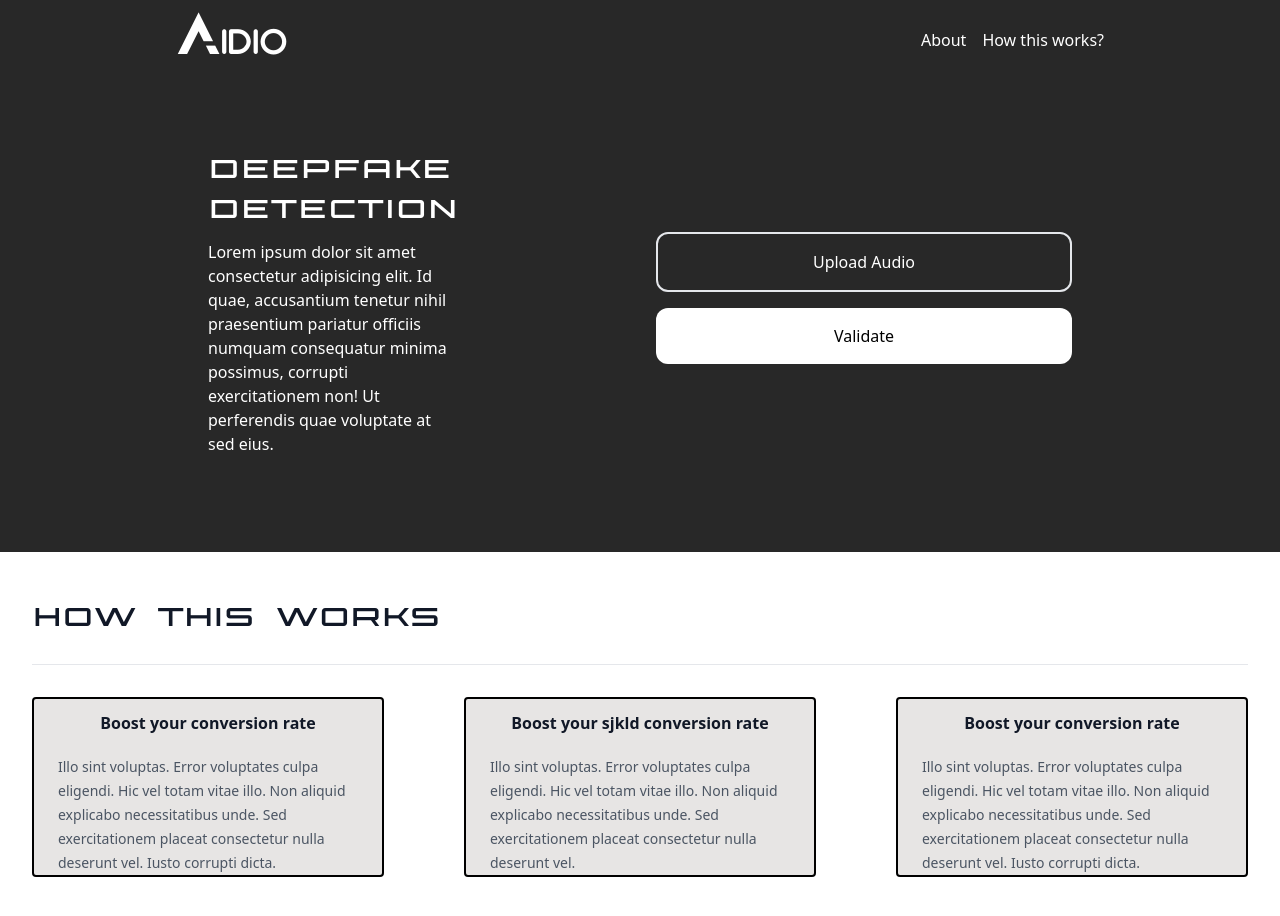
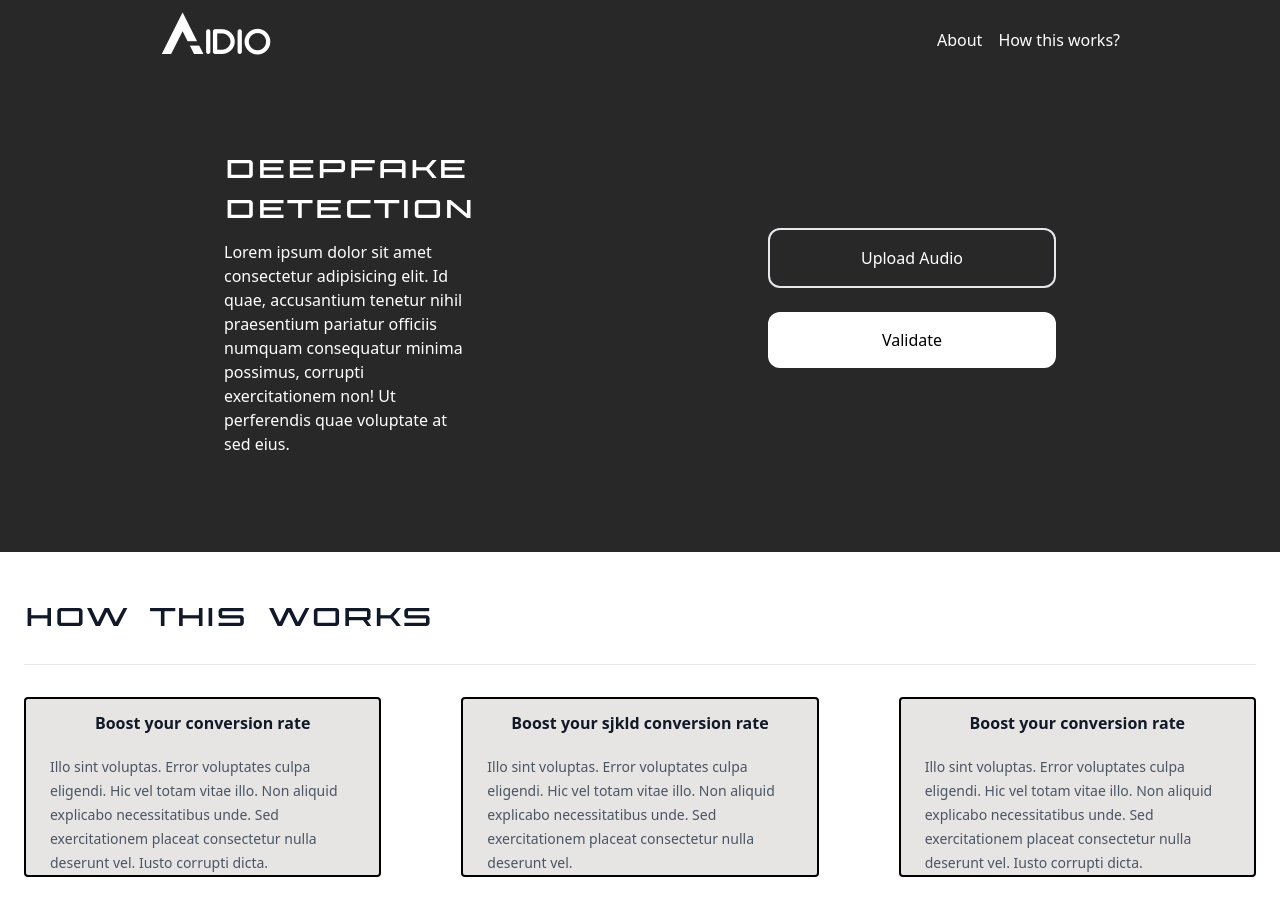
Before and after one commit to mvaibhav77/aidio, a React (Vite) app in the folder frontend/: page / in a window 1280 px wide. Built offline with nearby package versions, Linux system fonts and the light colour scheme.

Commit message:
start responsiveness changes

```diff
--- a/frontend/src/components/About.jsx
+++ b/frontend/src/components/About.jsx
@@ -22,21 +22,29 @@ const posts = [
       'Illo sint voluptas. Error voluptates culpa eligendi. Hic vel totam vitae illo. Non aliquid explicabo necessitatibus unde. Sed exercitationem placeat consectetur nulla deserunt vel. Iusto corrupti dicta.',
   },
   // More posts...
-  ]
+];
 
 function About() {
   return (
     <div className="bg-white py-24 sm:py-10">
-        <div className="mx-auto max-w-7xl px-6 lg:px-8">
+      <div className="mx-auto max-w-7xl px-6 ">
         <div className="mx-auto max-w-2xl lg:mx-0">
-            <h2 className="text-3xl font-primary tracking-tight text-gray-900 sm:text-4xl" id="how">HOW THIS WORKS</h2>
+          <h2
+            className="text-3xl font-primary tracking-tight text-gray-900 sm:text-4xl"
+            id="how"
+          >
+            HOW THIS WORKS
+          </h2>
           {/* <p className="mt-2 text-lg leading-8 text-gray-600">
               Learn how to grow your business with our expert advice.
             </p> */}
         </div>
         <div className=" mx-auto mt-10 grid max-w-2xl grid-cols-1 gap-x-20 gap-y-16 border-t border-gray-200 pt-10 sm:mt-8 sm:pt-8 lg:mx-0 lg:max-w-none lg:grid-cols-3">
           {posts.map((post) => (
-              <article key={post.id} className=" bg-stone-200 border-solid border-2 border-black rounded flex max-w-xl flex-col items-start justify-between">
+            <article
+              key={post.id}
+              className=" bg-stone-200 border-solid border-2 border-black rounded flex max-w-xl flex-col items-start justify-between"
+            >
               <div className="group relative">
                 <h3 className="mt-3  text-center font-semibold leading-6 text-gray-900 group-hover:text-gray-600">
                   <a href={post.href}>
@@ -44,13 +52,15 @@ const posts = [
                     {post.title}
                   </a>
                 </h3>
-                  <p className="mt-5 px-6  text-sm leading-6 text-gray-600">{post.description}</p>
+                <p className="mt-5 px-6  text-sm leading-6 text-gray-600">
+                  {post.description}
+                </p>
               </div>
             </article>
           ))}
         </div>
       </div>
     </div>
-    )
+  );
 }
 export default About;
--- a/frontend/src/components/Navbar.jsx
+++ b/frontend/src/components/Navbar.jsx
@@ -3,8 +3,8 @@ import Upload from './Upload';
 
 function Navbar() {
   return (
-    <div className="bg-[#282828] p-4 lg:px-44">
-      <div className="navbar container mx-auto flex justify-between items-center">
+    <div className="bg-[#282828] p-40 py-4 md:p-4">
+      <div className="navbar container mx-auto max-w-7xl flex justify-between items-center">
         <a
           href="/"
           className="font-aquatico tracking-wider text-3xl font-bold text-white"
@@ -28,7 +28,6 @@ function Navbar() {
       <Upload />
       {/* <About /> */}
     </div>
-
   );
 }
 
--- a/frontend/src/components/Upload.jsx
+++ b/frontend/src/components/Upload.jsx
@@ -10,11 +10,11 @@ function Upload() {
           perferendis quae voluptate at sed eius.
         </p>
       </div>
-      <div className="text-black grid grid-rows-2 gap-4">
-        <button className="p-4 text-white bg-dark border-2 rounded-xl h-fit max-w-md">
+      <div className="text-black grid grid-rows-2 gap-6 justify-self-end	">
+        <button className="p-4 text-white bg-dark border-2 rounded-xl h-fit w-72 md:w-60">
           Upload Audio
         </button>
-        <button className="p-4 bg-white h-fit rounded-xl max-w-md">
+        <button className="p-4 bg-white h-fit rounded-xl w-72 md:w-60">
           Validate
         </button>
       </div>
--- a/frontend/tailwind.config.js
+++ b/frontend/tailwind.config.js
@@ -3,6 +3,9 @@ export default {
   content: ['./index.html', './src/**/*.{js,ts,jsx,tsx}'],
   theme: {
     extend: {
+      screens: {
+        md: { max: '1090px' },
+      },
       fontFamily: {
         primary: ['var(--primary-font)'],
         secondary: ['var(--secondary-font)'],
--- a/package.json
+++ b/package.json
@@ -10,5 +10,8 @@
   },
   "keywords": [],
   "author": "",
-  "license": "ISC"
+  "license": "ISC",
+  "dependencies": {
+    "client": "^0.0.1"
+  }
 }
```
Also changed, not shown: 1 other file (tests, documents, lock files or other folders). Lines whose indentation alone changed are shown as unchanged.
